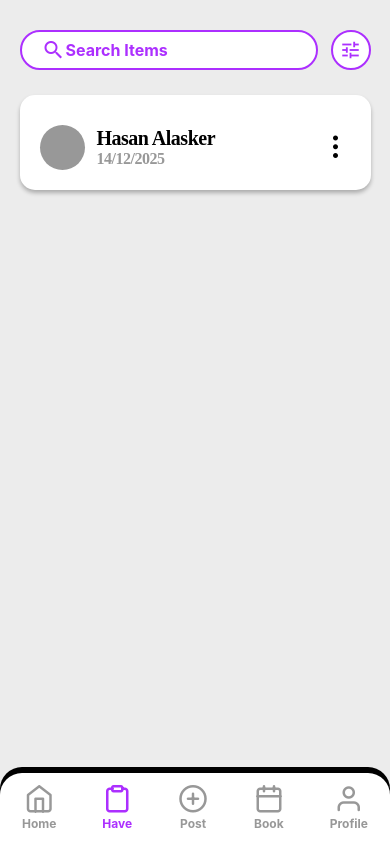
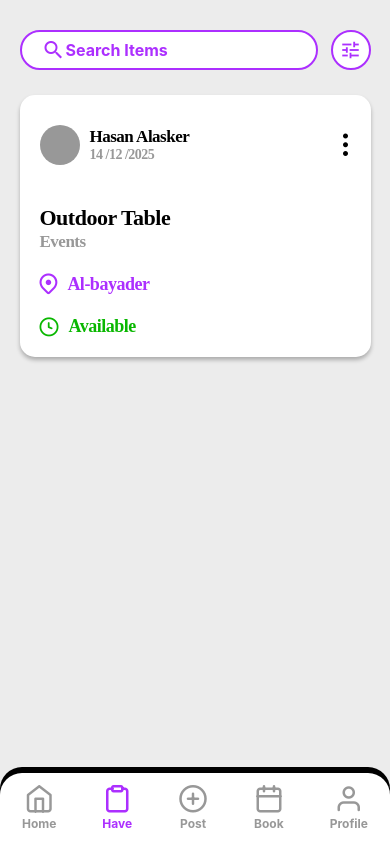
Before and after one commit to HasanAlasker/LendYard, a React Native app in the folder client/: screen /Have in a window 390 px wide. Built offline with nearby package versions, Linux system fonts and the light colour scheme.

Commit message:
post components v.1

```diff
--- /dev/null
+++ b/client/components/ItemNameAndCat.js
@@ -0,0 +1,33 @@
+import React from "react";
+import { View, StyleSheet } from "react-native";
+import useThemedStyles from "../hooks/useThemedStyles";
+import AppText from "../config/AppText";
+
+function ItemNameAndCat({ itemName, itemCat }) {
+  const styles = useThemedStyles(getStyles);
+  return (
+    <View style={styles.itemAndCatagory}>
+      <AppText style={styles.itemName}>{itemName}</AppText>
+      <AppText style={styles.itemCat}>{itemCat}</AppText>
+    </View>
+  );
+}
+
+const getStyles = (theme) =>
+  StyleSheet.create({
+    itemAndCatagory: {
+      gap: 1,
+    },
+    itemName: {
+      fontSize: 22,
+      fontWeight: "bold",
+      color: theme.main_text,
+    },
+    itemCat: {
+      fontSize: 17,
+      color: theme.sec_text,
+      fontWeight: "bold",
+    },
+  });
+
+export default ItemNameAndCat;
--- /dev/null
+++ b/client/components/ItemStatus.js
@@ -0,0 +1,53 @@
+import React from "react";
+import { View, StyleSheet } from "react-native";
+import useThemedStyles from "../hooks/useThemedStyles";
+import { useTheme } from "../config/ThemeContext";
+import AppText from "../config/AppText";
+import { Octicons } from "@expo/vector-icons";
+
+function ItemStatus({status, type, time}) {
+  const styles = useThemedStyles(getStyles);
+  const { theme } = useTheme();
+
+  const getColor = ()=>{  // Pure genius solution
+    switch(status){
+        case 'available': return theme.green
+        case 'taken': return theme.red
+        case 'disabled': return theme.sec_text
+        case 'late': return theme.red
+        case 'early': return theme.green
+    }
+
+  }
+  const getStatusText = () => {
+    switch(status) {
+      case "available": return "Available";
+      case "disabled": return "Disabled";
+      case "late": return `${time} late`;
+      case "early": return `${time} left`;
+      default: return "Taken";
+    }
+  }
+
+  return (
+    <View style={styles.container}>
+      <Octicons name="clock" size={19} color={getColor()}></Octicons>
+      <AppText style={[styles.text, {color: getColor()}]}>{getStatusText()}</AppText>
+    </View>
+  );
+}
+
+const getStyles = (theme) =>
+  StyleSheet.create({
+    container: {
+      flexDirection: "row",
+      alignItems: "center",
+      gap: 10,
+    },
+    text: {
+      fontSize: 18,
+      fontWeight: "bold",
+    },
+  });
+
+export default ItemStatus;
--- /dev/null
+++ b/client/components/ItmeImage.js
@@ -0,0 +1,20 @@
+import React from "react";
+import { View, StyleSheet } from "react-native";
+import useThemedStyles from "../hooks/useThemedStyles";
+
+function ItmeImage({source}) {
+  const styles = useThemedStyles(getStyles);
+
+  return <View style={styles.itemImage}></View>;
+}
+
+const getStyles = (theme) => StyleSheet.create({
+  itemImage: {
+      width: "100%",
+      height: "280",
+      backgroundColor: theme.sec_text,
+      borderRadius: 15,
+    },
+});
+
+export default ItmeImage;
--- /dev/null
+++ b/client/components/Location.js
@@ -0,0 +1,39 @@
+import {
+  Ionicons,
+  MaterialCommunityIcons,
+  Octicons,
+  SimpleLineIcons,
+} from "@expo/vector-icons";
+import React from "react";
+import { View, StyleSheet } from "react-native";
+import useThemedStyles from "../hooks/useThemedStyles";
+import { useTheme } from "../config/ThemeContext";
+import AppText from "../config/AppText";
+
+function Location({location}) {
+  const styles = useThemedStyles(getStyles);
+  const { theme } = useTheme();
+
+  return (
+    <View style={styles.container}>
+      <Octicons name="location" size={22} color={theme.purple}></Octicons>
+      <AppText style={styles.text}>{location}</AppText>
+    </View>
+  );
+}
+
+const getStyles = (theme) =>
+  StyleSheet.create({
+    container: {
+        flexDirection:'row',
+        alignItems:'center',
+        gap:10
+    },
+    text:{
+        fontSize:18
+        ,fontWeight:'bold',
+        color:theme.purple
+    }
+  });
+
+export default Location;
--- a/client/components/TopOfPost.js
+++ b/client/components/TopOfPost.js
@@ -0,0 +1,61 @@
+import React from "react";
+import { View, StyleSheet, TouchableOpacity } from "react-native";
+import AppText from "../config/AppText";
+import { Feather } from "@expo/vector-icons";
+import useThemedStyles from "../hooks/useThemedStyles";
+
+function TopOfPost({ name, date, image }) {
+  const styles = useThemedStyles(getStyles);
+  return (
+    <View style={styles.topPart}>
+      <View style={styles.picAndNameAndDate}>
+        <View style={styles.imageHolder}></View>
+        <View style={styles.nameAndDate}>
+          <AppText style={styles.name}>{name}</AppText>
+          <AppText style={styles.date}>{date}</AppText>
+        </View>
+      </View>
+      <TouchableOpacity>
+        <Feather name="more-vertical" size={30} style={styles.more}></Feather>
+      </TouchableOpacity>
+    </View>
+  );
+}
+
+const getStyles = (theme) =>
+  StyleSheet.create({
+    picAndNameAndDate: {
+      flexDirection: "row",
+      gap: 10,
+      alignItems: "center",
+    },
+    nameAndDate: {
+      gap: 0,
+    },
+    imageHolder: {
+      width: 40,
+      aspectRatio: 1,
+      backgroundColor: theme.sec_text,
+      borderRadius: "50%",
+    },
+    name: {
+      fontSize: 17,
+      fontWeight: "bold",
+      color: theme.main_text,
+    },
+    date: {
+      fontSize: 14,
+      color: theme.sec_text,
+      fontWeight: "bold",
+    },
+    topPart: {
+      flexDirection: "row",
+      justifyContent: "space-between",
+      alignItems: "center",
+    },
+    more:{
+        left:10
+    }
+  });
+
+export default TopOfPost;
--- a/client/pages/Users/Have.js
+++ b/client/pages/Users/Have.js
@@ -9,6 +9,11 @@ import PostComponent from "../../components/PostComponent";
 import useThemedStyles from "../../hooks/useThemedStyles";
 import AppText from "../../config/AppText";
 import { Feather } from "@expo/vector-icons";
+import TopOfPost from "../../components/TopOfPost";
+import ItmeImage from "../../components/ItmeImage";
+import ItemNameAndCat from "../../components/ItemNameAndCat";
+import Location from "../../components/Location";
+import ItemStatus from "../../components/ItemStatus";
 
 function Have(props) {
   const styles = useThemedStyles(getStyles);
@@ -17,18 +22,11 @@ function Have(props) {
       <SearchBar></SearchBar>
       <View style={styles.container}>
         <PostComponent>
-          <View style={styles.topPart}>
-            <View style={styles.picAndNameAndDate}>
-              <View style={styles.imageHolder}></View>
-              <View style={styles.nameAndDate}>
-                <AppText style={styles.name}>Hasan Alasker</AppText>
-                <AppText style={styles.date}>14/12/2025</AppText>
-              </View>
-            </View>
-            <TouchableOpacity>
-              <Feather name="more-vertical" size={30}></Feather>
-            </TouchableOpacity>
-          </View>
+          <TopOfPost name={"Hasan Alasker"} date={"14 /12 /2025"}></TopOfPost>
+          <ItmeImage></ItmeImage>
+          <ItemNameAndCat itemName={"Outdoor Table"} itemCat={"Events"}></ItemNameAndCat>
+          <Location location={'Al-bayader'}></Location>
+          <ItemStatus status={'available'} time={'2 Days'}></ItemStatus>
         </PostComponent>
       </View>
       <Navbar></Navbar>
@@ -41,32 +39,7 @@ const getStyles = (theme) =>
     container: {
       flex: 1,
     },
-    picAndNameAndDate: {
-      flexDirection: "row",
-      gap: 12,
-      alignItems: "center",
-    },
-    imageHolder: {
-      width: 45,
-      aspectRatio: 1,
-      backgroundColor: theme.sec_text,
-      borderRadius: "50%",
-    },
-    name: {
-      fontSize: 20,
-      fontWeight: "bold",
-      color: theme.main_text,
-    },
-    date: {
-      fontSize: 16,
-      color: theme.sec_text,
-      fontWeight: "bold",
-    },
-    topPart: {
-      flexDirection: "row",
-      justifyContent: "space-between",
-      alignItems: "center",
-    },
+
   });
 
 export default Have;
```
